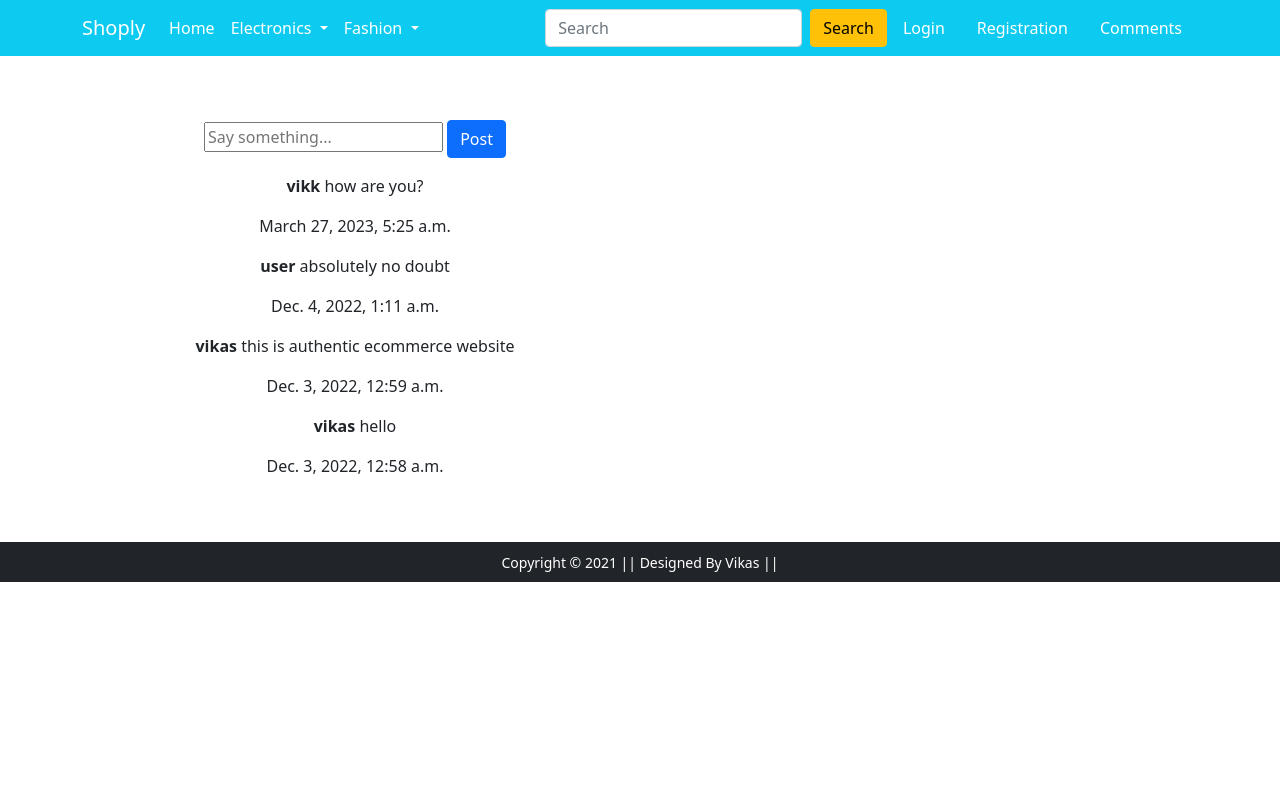
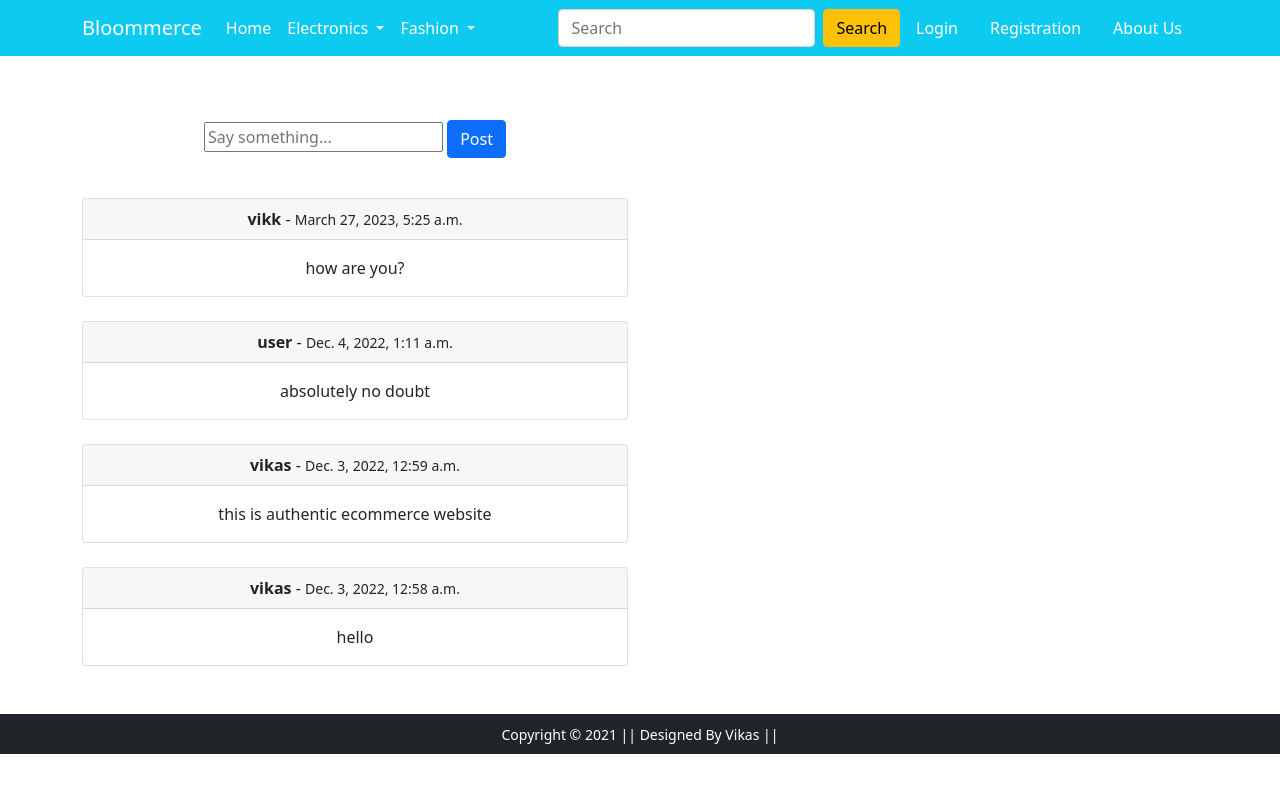
Before and after one commit to vikascod/Ecommerce-Project-Django, a Django app: page /comment/ in a window 1280 px wide. Run offline with Django 4.2, Linux system fonts and the light colour scheme; data comes from the database, SQL or seed files in the repository; both versions use the stored data as it was after the commit; some libraries are stand-ins or nearby versions.

Commit message:
added about

```diff
--- a/app/templates/app/base.html
+++ b/app/templates/app/base.html
@@ -19,12 +19,12 @@
     <link rel="stylesheet" href="{% static 'app/css/style.css' %}">
 
 
-    <title>ShoppingX | {% block title %} {% endblock title %} </title>
+    <title>Bloommerce | {% block title %} {% endblock title %} </title>
   </head>
   <body>
     <nav class="navbar navbar-expand-lg navbar-dark bg-info">
      <div class="container">
-       <a class="navbar-brand" href="/">Shoply</a>
+       <a class="navbar-brand" href="/">Bloommerce</a>
        <button class="navbar-toggler" type="button" data-bs-toggle="collapse" data-bs-target="#navbarSupportedContent" aria-controls="navbarSupportedContent" aria-expanded="false" aria-label="Toggle navigation">
          <span class="navbar-toggler-icon"></span>
        </button>
@@ -65,13 +65,16 @@
               </a>
               <ul class="dropdown-menu" aria-labelledby="profileDropdown">
                 <li><a class="dropdown-item" href="{% url 'profile' %}">Profile</a></li>
-                <li><a class="dropdown-item" href="{% url 'orders' %}">Orders</a></li>
+                <li><a class="dropdown-item" href="{% url 'checkout' %}">Orders</a></li>
                 <li><a class="dropdown-item" href="{% url 'passwordchange' %}">Change Password</a></li>
                 <li><a class="dropdown-item" href="{% url 'logout' %}">Logout</a></li>
               </ul>
             </li>
             <li class="nav-item mx-2">
              <a href="{% url 'cart' %}" class="nav-link text-white"><span class="badge bg-danger">{{total_item}}</span> Cart </a>
+            </li>
+            <li class="nav-item mx-2">
+              <a href="{% url 'comment' %}" class="nav-link text-white">Comments</a>
             </li>
             {% else %}
             <li class="nav-item mx-2">
@@ -82,8 +85,8 @@
             </li>
             {% endif %}
             <li class="nav-item mx-2">
-              <a href="{% url 'comment' %}" class="nav-link text-white">Comments</a>
-             </li>
+              <a href="{% url 'about' %}" class="nav-link text-white">About Us</a>
+            </li>
           </ul>
          </div>
        </div>
--- a/app/templates/app/comment.html
+++ b/app/templates/app/comment.html
@@ -11,8 +11,15 @@
                 <input type="submit" class="btn btn-primary my-3" value="Post">
             </form>
             {% for comment in comments %}
-            <p><strong>{{ comment.author }}</strong> {{ comment.body }}</p>
-            <p>{{ comment.created_on }}</p>
+            <div class="card mt-4">
+                <div class="card-header">
+                 <strong>{{ comment.author }}</strong> - <small>{{ comment.created_on }}</small>
+                </div>
+                <div class="card-body">
+                  <p class="card-text">{{ comment.body }}</p>
+                </div>
+              </div>
+
             {% endfor %}
         </div>
     </div>
--- a/app/urls.py
+++ b/app/urls.py
@@ -64,4 +64,5 @@ urlpatterns = [
     path('search/', views.search, name='search'),
     path('remove/<int:id>/', views.remove_item, name='remove'),
     path('comment/', views.CommentView.as_view(), name='comment'),
+    path('about/', views.about, name='about'),
 ]
--- a/app/views.py
+++ b/app/views.py
@@ -286,3 +286,7 @@ class CommentView(View):
             'comments':comments
         }
         return render(request, 'app/comment.html', context)
+
+
+def about(request):
+    return render(request, 'app/about.html')
```
Also changed, not shown: app/templates/app/about.html (added, +16 -0 lines), db.sqlite3.
